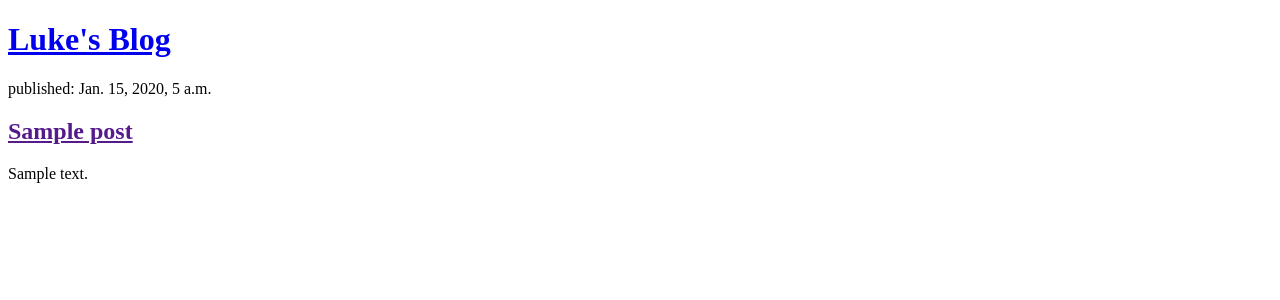
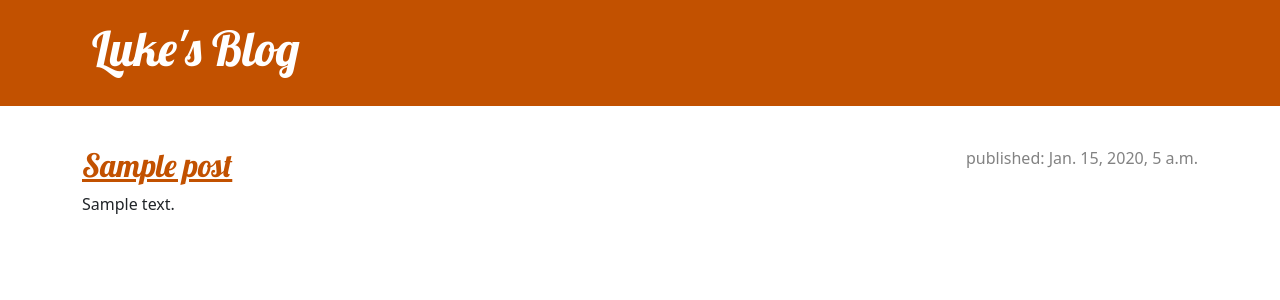
Before and after one commit to lub34/my-first-blog, a Django app: page / in a window 1280 px wide. Shown: the top 300 px of the page. Run offline with Django 4.2, Linux system fonts and the light colour scheme; tables that the repository leaves empty hold one stand-in row (values such as "Sample post").

Commit message:
Added view and template for detailed blog post as well as CSS for the site.

```diff
--- /dev/null
+++ b/blog/static/css/blog.css
@@ -0,0 +1,72 @@
+.page-header {
+    background-color: #C25100;
+    margin-top: 0;
+    margin-bottom: 40px;
+    padding: 20px 20px 20px 40px;
+}
+
+.page-header h1,
+.page-header h1 a,
+.page-header a:visited,
+.page-header h1 a:active {
+    color: #ffffff;
+    font-size: 36pt;
+    text-decoration: none;
+}
+
+h1, h2, h3, h4 {
+    font-family: 'Lobster', cursive;
+}
+
+.date {
+    color: #828282;
+}
+
+.save {
+    float: right;
+}
+
+.post-form textarea,
+.post-form input {
+    width: 100%;
+}
+
+.top-menu,
+.top-menu:hover,
+.top-menu:visited {
+    color: #ffffff;
+    float: right;
+    font-size: 26pt;
+    margin-right: 20px;
+}
+
+.post {
+    margin-bottom: 70px;
+}
+
+.post h2 a,
+.post h2 a:visted {
+    color: #000000;
+}
+
+.post > .date,
+.post > .actions {
+    float: right;
+}
+
+.btn-seconday,
+.btn-secondary:visited {
+    color:#C25100;
+    background: none;
+    border-color: #C25100;
+}
+
+.btn-secondary:hover {
+    color: #FFFFFF;
+    background-color: #C25100;
+}
+
+h1 a, h2 a {
+    color: #C25100;
+    font-family: 'Lobster';
+}
--- /dev/null
+++ b/blog/templates/blog/base.html
@@ -0,0 +1,47 @@
+{% load static %}
+<!DOCTYPE html>
+<html>
+    <head>
+        <title>Django Girls blog</title>
+        <link rel="stylesheet" href="https://cdn.jsdelivr.net/npm/bootstrap@5.1.3/dist/css/bootstrap.min.css" integrity="sha384-1BmE4kWBq78iYhFldvKuhfTAU6auU8tT94WrHftjDbrCEXSU1oBoqyl2QvZ6jIW3" crossorigin="anonymous">
+        <link href='//fonts.googleapis.com/css?family=Lobster&subset=latin,latin-ext' rel='stylesheet' type='text/css'>
+        <link rel="stylesheet" href="{% static 'css/blog.css' %}">
+    </head>
+    <body>
+        <header class="page-header">
+          <div class="container">
+              <h1><a href="/">Luke's Blog</a></h1>
+          </div>
+        </header>
+        <main class="container">
+            <div class="row">
+                <div class="col">
+                {% block content %} <!--Dynamic HTML content goes here via Django template extensions-->
+                {% endblock %}
+                </div>
+            </div>
+        </main>
+    </body>
+</html>
+
+
+<!--
+    <h1>A heading</h1> for your most important heading
+    <h2>A sub-heading</h2> for a heading at the next level
+    <h3>A sub-sub-heading</h3> …and so on, up to <h6>
+    <p>A paragraph of text</p>
+    <em>text</em> emphasizes your text
+    <strong>text</strong> strongly emphasizes your text
+    <br> goes to another line (you can't put anything inside br and there's no closing tag)
+    <a href="https://djangogirls.org">link</a> creates a link
+    <ul><li>first item</li><li>second item</li></ul> makes a list, just like this one!
+    <div></div> defines a section of the page
+    <nav></nav> defines a set of navigation links
+    <article></article> specifies independent, self-contained content
+    <section></section> defines a section in a document
+    <header></header> specifies a header for a document or section
+    <main></main> specifies the main content of a document
+    <aside></aside> defines some content aside from the content it is placed in (like a sidebar)
+    <footer></footer> defines a footer for a document or section
+    <time></time> defines a specific time (or datetime)
+-->
--- a/blog/templates/blog/post_list.html
+++ b/blog/templates/blog/post_list.html
@@ -1,63 +1,22 @@
-<!DOCTYPE html>
-<html>
-    <head>
-        <title>Luke's blog</title>
-    </head>
-    <body>
-        <header>
-            <h1><a href="/">Luke's Blog</a></h1>
-        </header>
+{% extends 'blog/base.html' %} <!--Connects file to template in the provided local directory; TEMPLATE EXTENSIONS NEED TO BE AT TOP OF FILE-->
+{% load static %}
 
+<!--Putting content inside the "block content" braces is formatted like our template in 'base.html'-->
+{% block content %}
+{% for post in posts %} <!--NOTE: 'posts' is a QuerySet containing posts on the blog.-->
+    <article class="post">
+        <time class="date">published: {{ post.published_date }}</time>
         <!--
-        To display the QuerySet object stored in variable 'posts' from views.py
-        {{ posts }}
+        The href below is a Django template telling the compiler to anchor the h2 header
+        to a url linking to the site containing the post's details.
 
-        To iterate and present the title name's of each post:
-        {% for post in posts %}
-            {{ post }}
-        {% endfor %}
+        NOTE: The string after url tells the compiler what url in 'blog/urls.py' to go to,
+        and 'pk=post.pk' tells the compiler to use the .pk field of the post object
+        to pull said post's primary key, and store it as argument 'pk'.
         -->
 
-        {% for post in posts %}
-            <article>
-                <time>published: {{ post.published_date }}</time>
-                <h2><a href="">{{ post.title }}</a></h2>
-                <p>{{ post.text|linebreaksbr }}</p>
-            </article>
-        {% endfor %}
-
-
-        <!--<article>
-            <time>published: 09.03.2022, 11:12</time>
-            <h2><a href="">My first post</a></h2>
-            <p>Aenean eu leo quam. Pellentesque ornare sem lacinia quam venenatis vestibulum. Donec id elit non mi porta gravida at eget metus. Fusce dapibus, tellus ac cursus commodo, tortor mauris condimentum nibh, ut fermentum massa justo sit amet risus.</p>
-        </article>
-
-        <article>
-            <time>published: 09.03.2022, 11:13</time>
-            <h2><a href="">My second post</a></h2>
-            <p>Aenean eu leo quam. Pellentesque ornare sem lacinia quam venenatis vestibulum. Donec id elit non mi porta gravida at eget metus. Fusce dapibus, tellus ac cursus commodo, tortor mauris condimentum nibh, ut f.</p>
-        </article>-->
-    </body>
-</html>
-
-<!--
-    <h1>A heading</h1> for your most important heading
-    <h2>A sub-heading</h2> for a heading at the next level
-    <h3>A sub-sub-heading</h3> …and so on, up to <h6>
-    <p>A paragraph of text</p>
-    <em>text</em> emphasizes your text
-    <strong>text</strong> strongly emphasizes your text
-    <br> goes to another line (you can't put anything inside br and there's no closing tag)
-    <a href="https://djangogirls.org">link</a> creates a link
-    <ul><li>first item</li><li>second item</li></ul> makes a list, just like this one!
-    <div></div> defines a section of the page
-    <nav></nav> defines a set of navigation links
-    <article></article> specifies independent, self-contained content
-    <section></section> defines a section in a document
-    <header></header> specifies a header for a document or section
-    <main></main> specifies the main content of a document
-    <aside></aside> defines some content aside from the content it is placed in (like a sidebar)
-    <footer></footer> defines a footer for a document or section
-    <time></time> defines a specific time (or datetime)
--->
+        <h2><a href="{% url 'post_detail' pk=post.pk %}">{{ post.title }}</a></h2>
+        <p>{{ post.text|linebreaksbr }}</p>
+    </article>
+{% endfor %}
+{% endblock %}
--- a/blog/urls.py
+++ b/blog/urls.py
@@ -1,6 +1,23 @@
 from django.urls import path
 from . import views
 
+"""
+Note: '<int:pk>' allows for a variable appendage to the base url.
+This appendage is a random integer value pulled from the 'pk' argument
+fed to an Django template url call. The 'pk' stands for "primary key".
+"""
 urlpatterns = [
     path('', views.post_list, name='post_list'),
+    path('post/<int:pk>/', views.post_detail, name='post_detail'),
 ]
+
+"""
+Django Workflow (from what I gather after doing DjangoGirls tutorial):
+1. Create a new url path for any branches to your website in 'urls.py' of your website's main directory
+2. Create a respective view for said url in 'views.py' of the same directory.
+3. Add a new template file to your templates sub-directory within the parent directory of your website
+   (i.e. how all templates in this tutorial are under 'blog/templates/blog' rather than simply 'blog'
+   like 'urls.py' and 'views.py' are.)
+4. Use Django's url template to link a url to anchors in HTML code
+5. Use Django block content's to stylize content within a url link's webpage
+"""
--- a/blog/views.py
+++ b/blog/views.py
@@ -1,4 +1,4 @@
-from django.shortcuts import render
+from django.shortcuts import render, get_object_or_404
 from django.utils import timezone
 from .models import Post # The '.' in front of 'models' module means "relative/local" library
                          # it's referencing the models.py file in this same directory.
@@ -10,3 +10,7 @@ def post_list(request):
     posts = Post.objects.filter(published_date__lte=timezone.now()).order_by('published_date')
 
     return render(request, 'blog/post_list.html', {'posts': posts})
+
+def post_detail(request, pk):
+    post = get_object_or_404(Post, pk=pk) # Returns a Post object if valid primary key provided, otherwise 404 error page returned
+    return render(request, 'blog/post_detail.html', {'post': post})
```
Also changed, not shown: blog/templates/blog/post_detail.html (added, +13 -0 lines).
